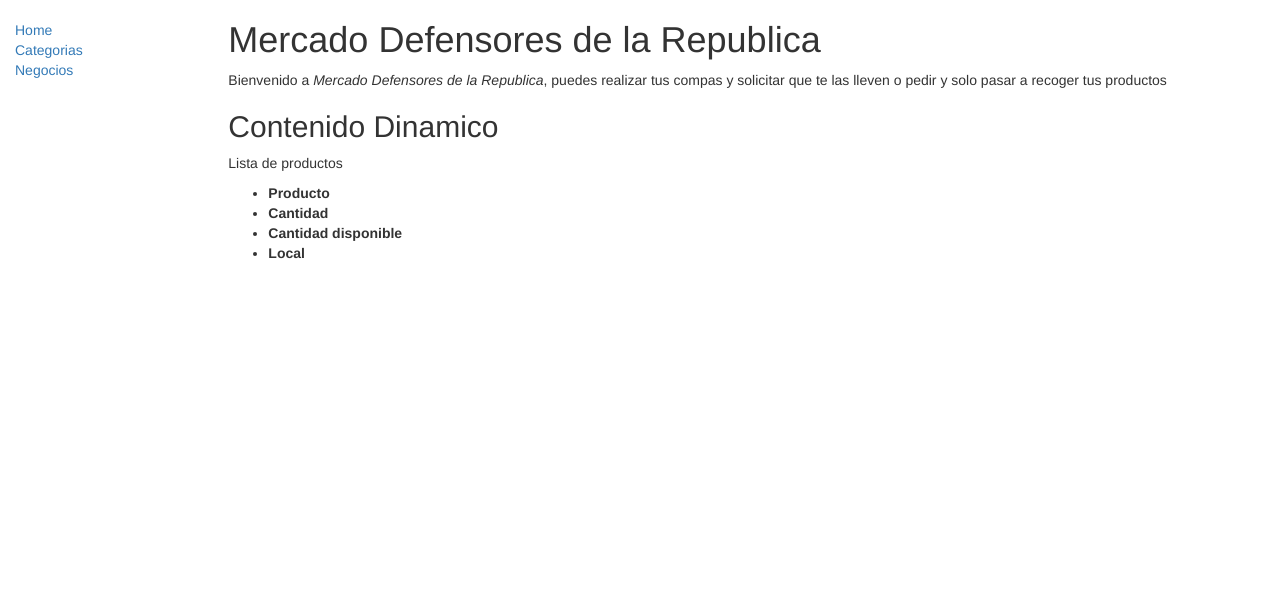
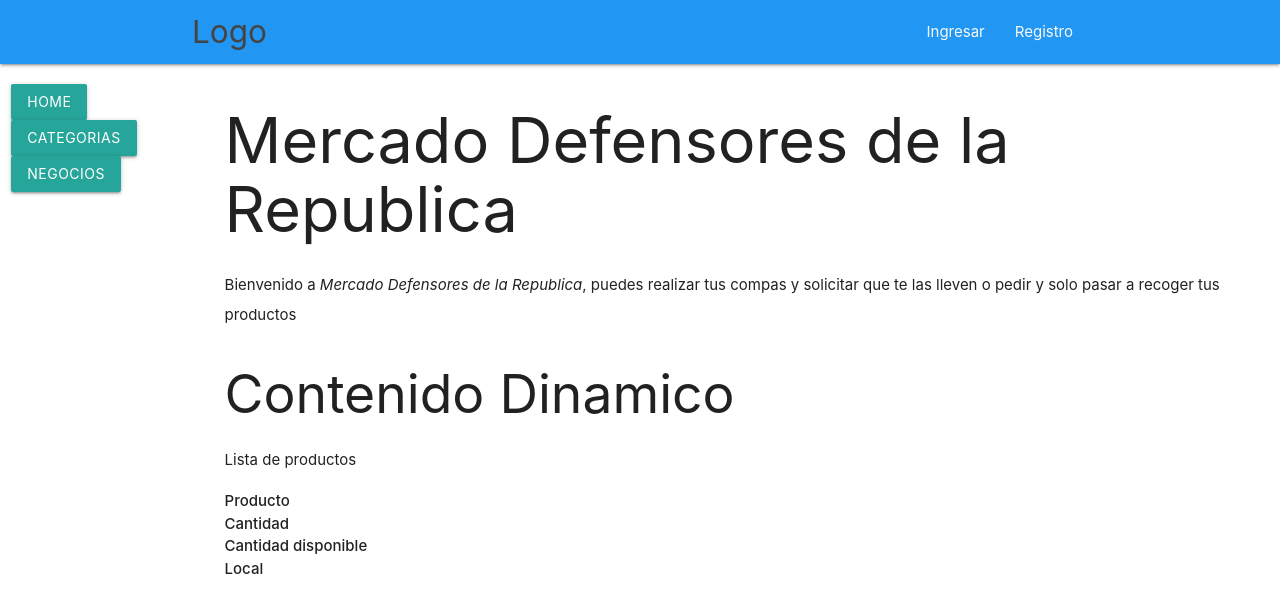
Before and after one commit to luis-mora1224/mercado, a Django app: page /inicio/ in a window 1280 px wide. Shown: the top 613 px of the page. Run offline with Django 3.2, Linux system fonts and the light colour scheme; some libraries are stand-ins or nearby versions.

Commit message:
05/05/2021 luis mora agregacion de materialize y trabajo en pagina de inicio

```diff
--- a/mercadoaplication/static/css/styles.css
+++ b/mercadoaplication/static/css/styles.css
@@ -1,5 +1,71 @@
+/*
+    AUTHOR:         luis mora
+    CREATION DATE:  05/05/2021
+    DESCRIPTION:    hoja de estilos general
+
+    ++++++++++++++++++++++++++++++++++++++++++++++++++++++++++++++++++++++++++++++++++++++++++++++++
+
+        DATE    ||  MODIFIED_BY ||  DESCRIPTION
+    --------------------------------------------------------
+                ||              ||
+                ||              ||
+¨*/
 .sidebar-nav {
     margin-top: 20px;
     padding: 0;
     list-style: none;
 }
+
+nav ul a,
+nav .brand-logo {
+  color: #444;
+}
+
+p {
+  line-height: 2rem;
+}
+
+.sidenav-trigger {
+  color: #26a69a;
+}
+
+.parallax-container {
+  min-height: 380px;
+  line-height: 0;
+  height: auto;
+  color: rgba(255,255,255,.9);
+}
+  .parallax-container .section {
+    width: 100%;
+  }
+
+@media only screen and (max-width : 992px) {
+  .parallax-container .section {
+    position: absolute;
+    top: 40%;
+  }
+  #index-banner .section {
+    top: 10%;
+  }
+}
+
+@media only screen and (max-width : 600px) {
+  #index-banner .section {
+    top: 0;
+  }
+}
+
+.icon-block {
+  padding: 0 15px;
+}
+.icon-block .material-icons {
+  font-size: inherit;
+}
+
+footer.page-footer {
+  margin: 0;
+}
+
+.login{
+  color: #F5F9F8;
+}
--- a/mercadoaplication/templates/base.html
+++ b/mercadoaplication/templates/base.html
@@ -1,13 +1,19 @@
 <!DOCTYPE html>
-<html lang="en">
+<html lang="es">
 <head>
 
   {% block title %}<title>Mercado defensores</title>{% endblock %}
-  <meta charset="utf-8">
+  <meta http-equiv="Content-Type" content="text/html; charset=UTF-8">
   <meta name="viewport" content="width=device-width, initial-scale=1">
-  <link rel="stylesheet" href="https://maxcdn.bootstrapcdn.com/bootstrap/3.3.7/css/bootstrap.min.css">
+  <!--<link rel="stylesheet" href="https://maxcdn.bootstrapcdn.com/bootstrap/3.3.7/css/bootstrap.min.css">
   <script src="https://ajax.googleapis.com/ajax/libs/jquery/1.12.4/jquery.min.js"></script>
-  <script src="https://maxcdn.bootstrapcdn.com/bootstrap/3.3.7/js/bootstrap.min.js"></script>
+  <script src="https://maxcdn.bootstrapcdn.com/bootstrap/3.3.7/js/bootstrap.min.js"></script>-->
+
+      <!-- Compiled and minified CSS -->
+  <link rel="stylesheet" href="https://cdnjs.cloudflare.com/ajax/libs/materialize/1.0.0/css/materialize.min.css">
+
+    <!-- Compiled and minified JavaScript -->
+  <script src="https://cdnjs.cloudflare.com/ajax/libs/materialize/1.0.0/js/materialize.min.js"></script>
 
   <!-- Add additional CSS in static file -->
   {% load static %}
@@ -16,19 +22,31 @@
 
 <body>
 
+<nav class="blue" role="navigation">
+  <div class="nav-wrapper container">
+    <a id="logo-container" href="#" class="brand-logo left">Logo</a>
+
+    <ul class="right show-on-med-and-down login" >
+      <li><a class="login" href="#">Ingresar</a></li>
+      <li><a class="login" href="#">Registro</a></li>
+    </ul>
+
+  </div>
+</nav>
+
   <div class="container-fluid">
 
     <div class="row">
-      <div class="col-sm-2">
+      <div class="col s12 m2">
       {% block sidebar %}
       <ul class="sidebar-nav">
-          <li><a href="{% url 'url_categorias' %}">Home</a></li>
-          <li><a href="">Categorias</a></li>
-          <li><a href="">Negocios</a></li>
+          <li><a class="waves-effect waves-light btn" href="{% url 'url_categorias' %}">Home</a></li>
+          <li><a class="waves-effect waves-light btn" href="">Categorias</a></li>
+          <li><a class="waves-effect waves-light btn" href="">Negocios</a></li>
       </ul>
      {% endblock %}
       </div>
-      <div class="col-sm-10 ">
+      <div class="col s12 m10 ">
       {% block content %}{% endblock %}
       </div>
     </div>
```
